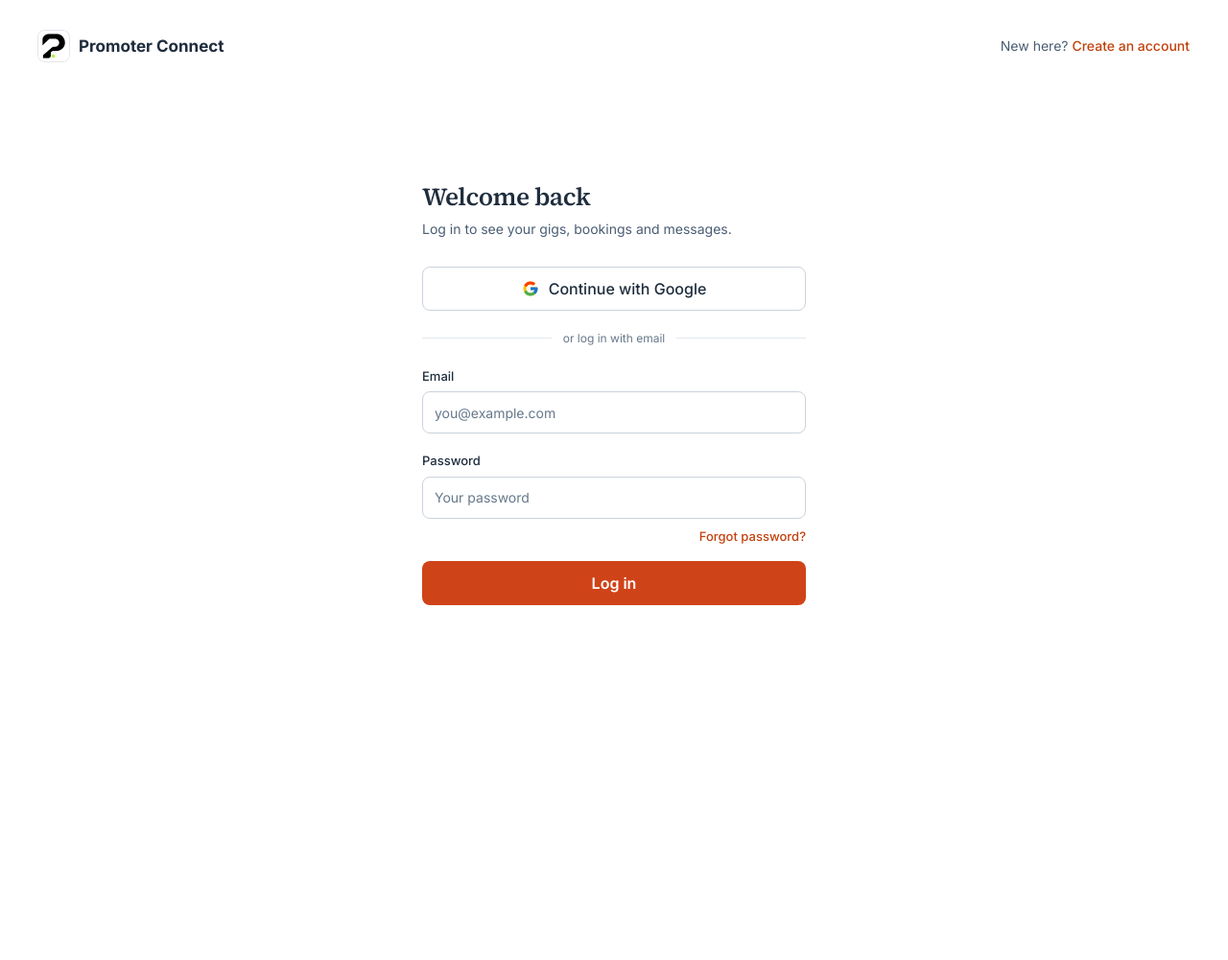
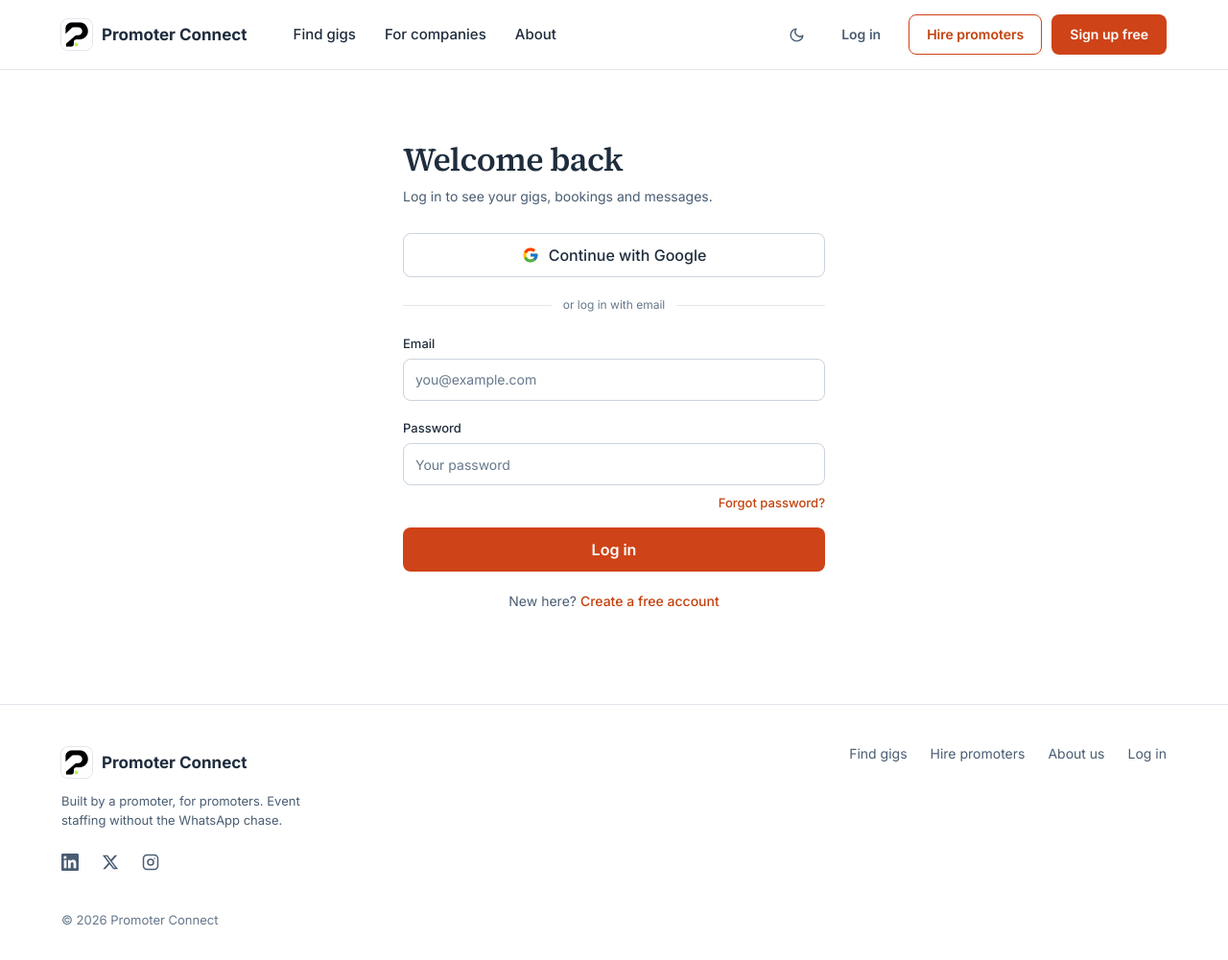
Before and after one commit to Bipin102/promoter-connect, a plain HTML site: page auth/login.html in a window 1280 px wide. Shown: the whole page at 96% size. Before the commit the page ends 800 px from the top, so only its background shows below. Drawn offline with Linux system fonts and the light colour scheme; no server answers.

Commit message:
Show the site navbar and footer on login and signup
Co-Authored-By: Claude Opus 5.5 <noreply@anthropic.com>

```diff
--- a/auth/login.html
+++ b/auth/login.html
@@ -14,13 +14,10 @@
 <link rel="stylesheet" href="/css/components.css" />
 </head>
 <body>
+<div id="pc-navbar"></div>
+
 <main class="auth-split" id="main">
   <section class="auth-main">
-    <div class="auth-topbar">
-      <a href="/" class="pc-logo auth-mobile-logo"><img src="/assets/icon-64.png" class="pc-logo-mark" alt="" width="28" height="28" />Promoter Connect</a>
-      <p class="auth-topbar-link">New here? <a href="/auth/signup">Create an account</a></p>
-    </div>
-
     <div class="auth-form-wrap">
     <h1 class="auth-title">Welcome back</h1>
     <p class="auth-sub">Log in to see your gigs, bookings and messages.</p>
@@ -46,12 +43,17 @@
       <div class="forgot-row"><button type="button" id="forgot-btn">Forgot password?</button></div>
       <button type="submit" class="btn btn-primary btn-block btn-lg" id="submit-btn">Log in</button>
     </form>
+      <p class="auth-switch">New here? <a href="/auth/signup">Create a free account</a></p>
 
     </div>
   </section>
 </main>
 
+<div id="pc-footer"></div>
+
 <script type="module">
+  import { mountLayout } from "/js/layout.js";
+  mountLayout();
   import { login, resetPassword, getUserDoc, continueWithGoogle, authErrorMessage } from "/js/auth.js";
   import { toast } from "/js/ui.js";
 
--- a/css/main.css
+++ b/css/main.css
@@ -248,7 +248,7 @@ a:focus-visible, button:focus-visible { border-radius: var(--radius-sm); }
 .auth-card .pc-logo { margin-bottom: 24px; }
 .auth-title { font-size: 22px; margin-bottom: 4px; }
 .auth-sub { color: var(--text-dim); font-size: 14px; margin-bottom: 24px; }
-.auth-switch { margin-top: 20px; font-size: 14px; color: var(--text-dim); }
+.auth-switch { margin-top: 20px; font-size: 14px; color: var(--text-dim); text-align: center; }
 .auth-switch a { color: var(--accent-text); font-weight: 500; }
 .form-error {
   display: none; background: color-mix(in srgb, var(--danger) 10%, transparent);
@@ -447,12 +447,12 @@ html:has(body.has-bottom-nav) { scroll-padding-bottom: 88px; }
 }
 
 /* ============ AUTH (split layout) ============ */
-.auth-split { min-height: 100vh; min-height: 100dvh; display: grid; grid-template-columns: minmax(0, 1fr); background: var(--bg); }
-.auth-main { display: flex; flex-direction: column; min-width: 0; padding: 20px 16px 40px; }
+.auth-split { background: var(--bg); }
+.auth-main { min-width: 0; padding: 0 16px; }
 .auth-topbar { display: flex; align-items: center; justify-content: space-between; gap: 12px; flex-wrap: wrap; }
 .auth-topbar-link { font-size: 14px; color: var(--text-dim); margin-left: auto; }
 .auth-topbar-link a { color: var(--accent-text); font-weight: 500; }
-.auth-form-wrap { width: 100%; max-width: 400px; margin: 32px auto 0; }
+.auth-form-wrap { width: 100%; max-width: 440px; margin: 0 auto; padding: 40px 0 64px; }
 .auth-form-wrap .auth-title { font-size: 26px; font-weight: 700; letter-spacing: -0.02em; margin-bottom: 6px; }
 .auth-form-wrap .auth-sub { margin-bottom: 28px; }
 .auth-form-wrap .field input { height: 44px; }
@@ -491,8 +491,8 @@ html:has(body.has-bottom-nav) { scroll-padding-bottom: 88px; }
 .pw-meter[data-level="3"] span { background: var(--success); }
 
 @media (min-width: 720px) {
-  .auth-main { padding: 28px 40px 48px; }
-  .auth-form-wrap { margin: auto; padding: 24px 0; }
+  .auth-form-wrap { padding: 72px 0 96px; }
+  .auth-form-wrap .auth-title { font-size: 34px; }
 }
 
 /* ============ ABOUT ============ */
```
Also changed, not shown: auth/signup.html (+7 -5 lines).
